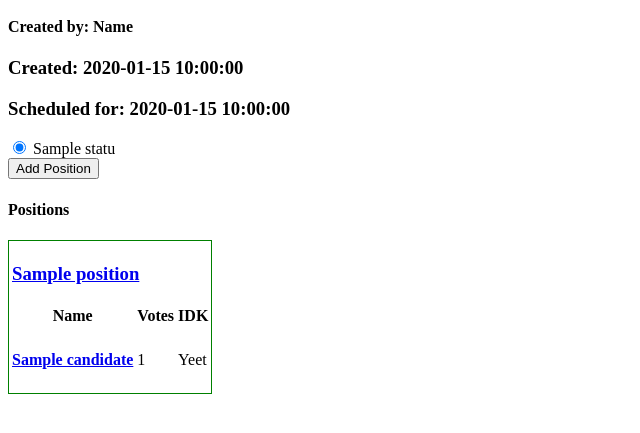
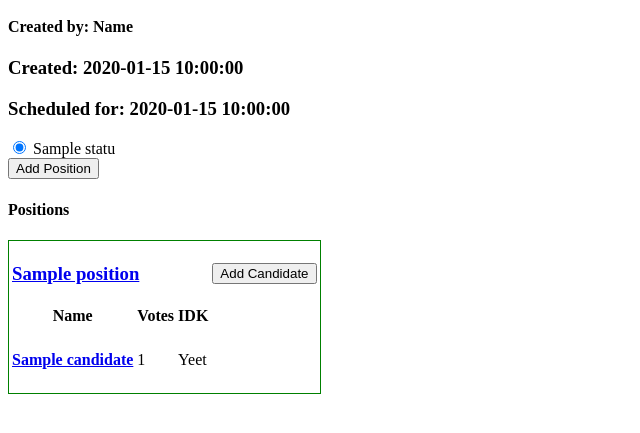
Before and after one commit to bubbl-oss/evoting, a Flask app: page /elections/# in a window 1280 px wide. Shown: the part 294-727 px from the top of the page, without its empty margins (0-640 px from the left). Run offline with Flask 2, Linux system fonts and the light colour scheme; a user stored in the database is signed in; tables that the repository leaves empty hold one stand-in row (values such as "Sample post"); parts of the project's set-up code (start-up, migrations or seed data) failed here and were passed over; some libraries are stand-ins or nearby versions.

Commit message:
add Position to Admin View + other stuff from PR comments

```diff
--- a/app/admin_view.py
+++ b/app/admin_view.py
@@ -1,5 +1,5 @@
 from app import db, admin
-from app.models import Type, User, Candidate, Election, Vote, Status
+from app.models import Type, User, Candidate, Election, Position, Vote, Status
 from flask_admin.contrib.sqla import ModelView
 
 
@@ -7,5 +7,6 @@ admin.add_view(ModelView(User, db.session))
 admin.add_view(ModelView(Type, db.session))
 admin.add_view(ModelView(Candidate, db.session))
 admin.add_view(ModelView(Election, db.session))
+admin.add_view(ModelView(Position, db.session))
 admin.add_view(ModelView(Vote, db.session))
 admin.add_view(ModelView(Status, db.session))
--- a/app/models.py
+++ b/app/models.py
@@ -36,6 +36,7 @@ class User(UserMixin, db.Model):
 
     def get_name(self):
         """Splits 'firstname.lastname@aun.edu.ng' into a list ['firstname', 'lastname']
+        if it's only one name, the list only contains one element ['firstname']
         """
         name = self.email[:self.email.find('@')]
 
--- a/app/templates/elections/index.html
+++ b/app/templates/elections/index.html
@@ -67,6 +67,10 @@
                 <a href="{{ url_for('position', link=election.link,position_id=p.id) }}">
                     <h3>{{ p.title }}</h3>
                 </a>
+            </td>
+            <td>
+                <a href="{{ url_for('new_candidate', link=election.link, position_id=p.id) }}"><button>Add
+                        Candidate</button>
             </td>
         </tr>
         <tr>
```
